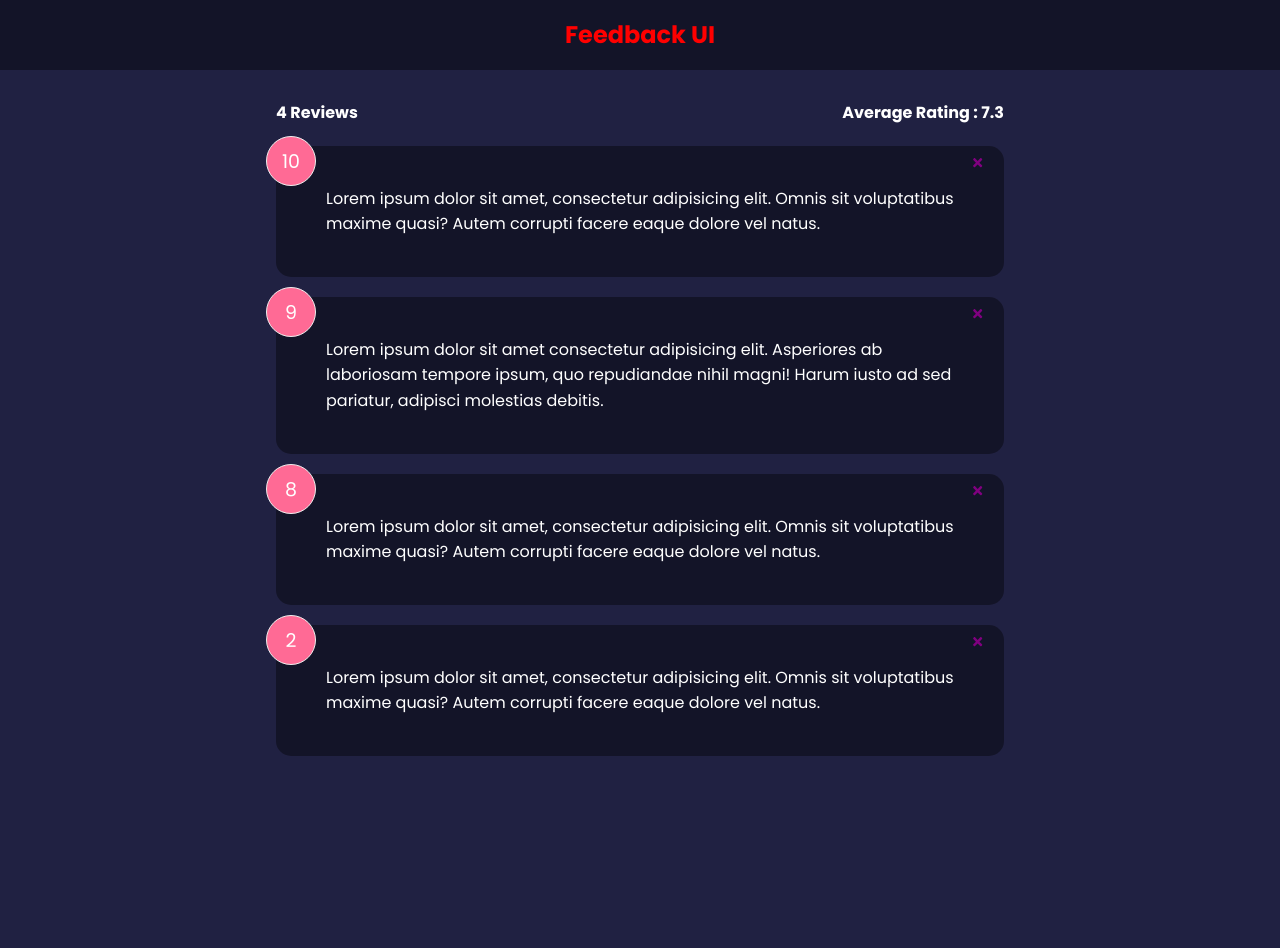
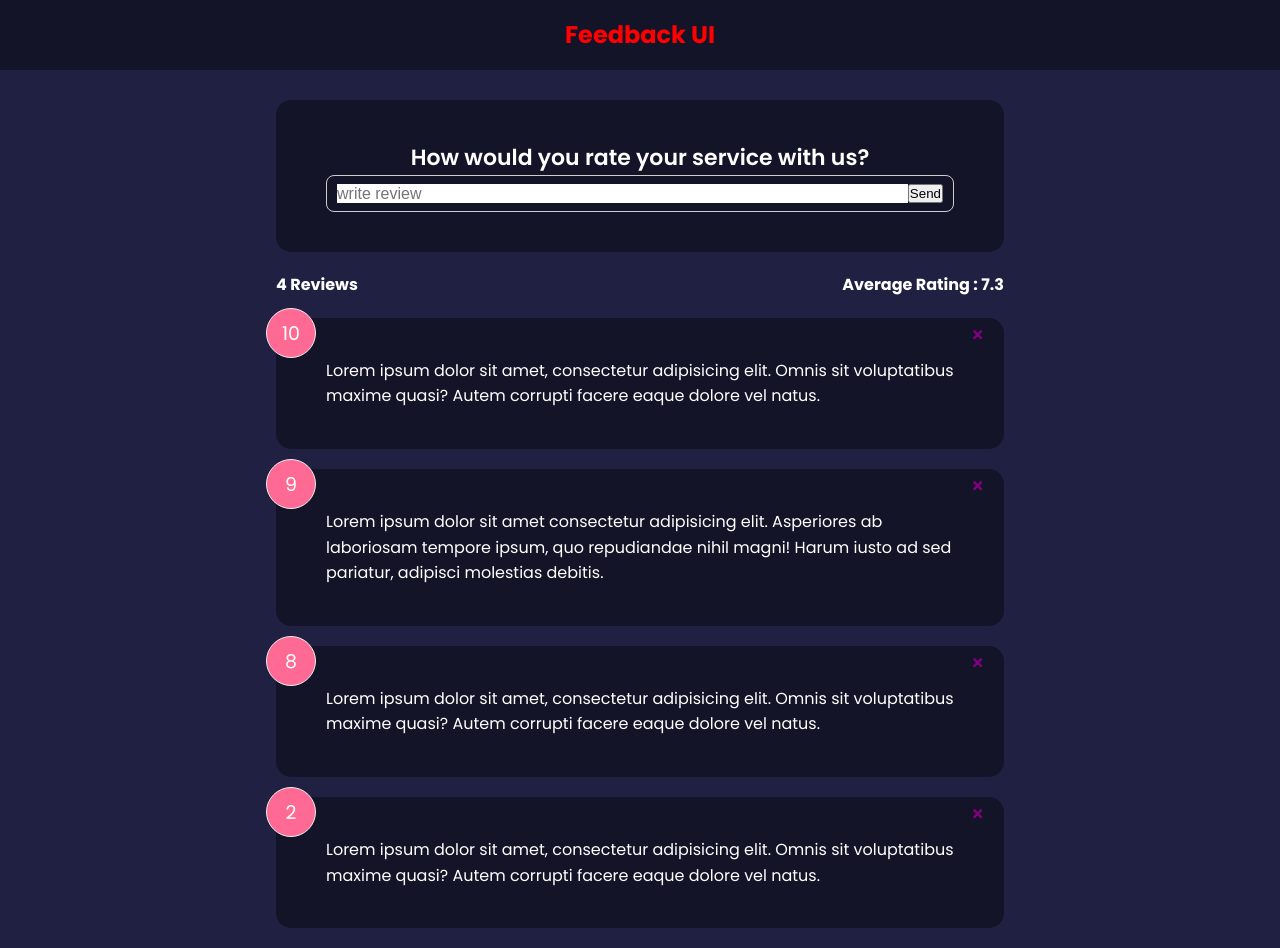
Before and after one commit to highdefdesigns/react-front-to-back, a React (Vite) app in the folder feedback-app/: page / in a window 1280 px wide. Before the commit the page ends 800 px from the top, so only its background shows below. Built offline with nearby package versions, Linux system fonts and the light colour scheme.

Commit message:
form input state

```diff
--- a/feedback-app/src/App.jsx
+++ b/feedback-app/src/App.jsx
@@ -3,6 +3,7 @@
 import FeedbackList from './components/FeedbackList';
 import FeedbackData from './data/FeedbackData';
 import FeedbackStats from './components/FeedbackStats';
+import FeedbackForm from './components/FeedbackForm';
 
 function App() {
   const [feedback, setFeedback] = useState(FeedbackData);
@@ -17,6 +18,7 @@
     <>
       <Header />
       <div className="container">
+        <FeedbackForm />
         <FeedbackStats feedback={feedback} />
         <FeedbackList feedback={feedback} handleDelete={deleteFeedback} />
       </div>
--- /dev/null
+++ b/feedback-app/src/components/FeedbackForm.jsx
@@ -0,0 +1,30 @@
+import { useState } from 'react';
+import Card from './shared/Card';
+
+function FeedbackForm() {
+  // call it whatever you want "text" ,function or method used is called setText and were destructuring it from useState
+  const [text, setText] = useState('');
+  const handleTextChange = (e) => {
+    setText(e.target.value);
+  };
+
+  return (
+    <Card>
+      <form>
+        <h2>How would you rate your service with us?</h2>
+        {/* @TODO - rating select component*/}
+        <div className="input-group">
+          <input
+            onChange={handleTextChange}
+            type="text"
+            placeholder="write review"
+            value={text}
+          />
+          <button type="submit">Send</button>
+        </div>
+      </form>
+    </Card>
+  );
+}
+
+export default FeedbackForm;
```
